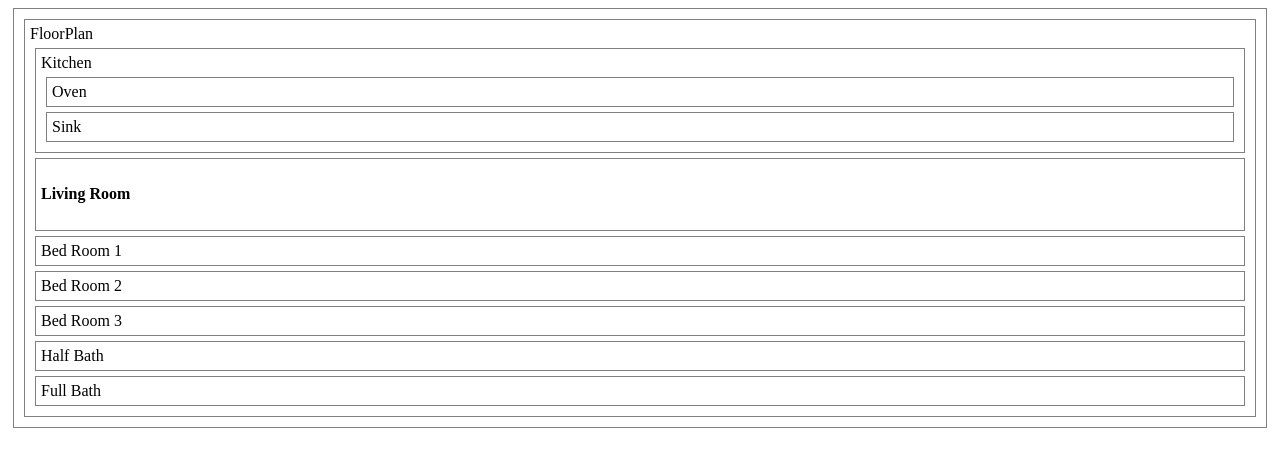
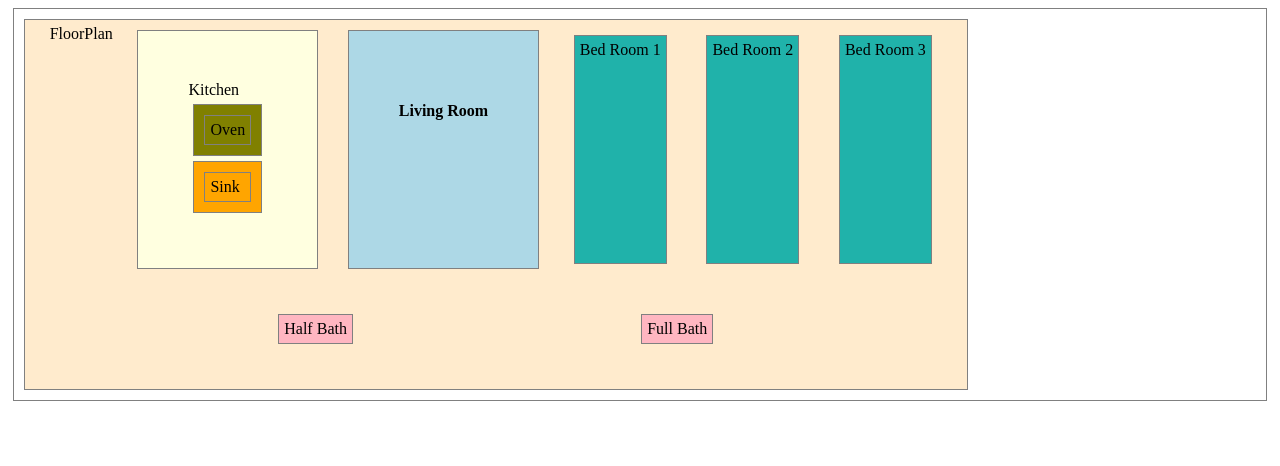
Before and after one commit to CCMatson/react-floorplan-lab, a React (Create React App) app: page / in a window 1280 px wide. Shown: the top 466 px of the page. Built offline with nearby package versions, Linux system fonts and the light colour scheme.

Commit message:
adding css

```diff
--- a/src/App.css
+++ b/src/App.css
@@ -2,12 +2,45 @@
   text-align: center;
 }
 
-.App-logo {
-  height: 40vmin;
-  pointer-events: none;
+.floor-plan{
+  background-color: blanchedalmond;
+  display: flex;
+  flex-direction: row;
+  flex-wrap: wrap;
+  justify-content: space-evenly;
+  width: 75%;;
 }
 
-@media (prefers-reduced-motion: no-preference) {
+.living-room{
+  background-color: lightblue;
+  padding: 50px;
+}
+
+.kitchen{
+  background-color: lightyellow;
+  padding: 50px;
+}
+
+.oven {
+  background-color: olive;
+}
+
+.sink {
+  background-color: orange;
+}
+
+.bedroom{
+  background-color: lightseagreen;
+  margin: 10px;
+}
+
+.bath{
+  background-color: lightpink;
+  margin: 40px;
+}
+
+
+@media (prefers-reduced-motion: no-pre7ference) {
   .App-logo {
     animation: App-logo-spin infinite 20s linear;
   }
--- a/src/App.js
+++ b/src/App.js
@@ -5,7 +5,9 @@ import FloorPlan from './FloorPlan';
 function App() {
   return (
     <>
+    <div className='floor-plan'>
       <FloorPlan name="FloorPlan" />
+      </div>
     </>
   );
 }
--- a/src/Bath.jsx
+++ b/src/Bath.jsx
@@ -1,7 +1,7 @@
 const Bath = (props) => {
   return (
     <>
-      <div>
+      <div className="bath">
       {props.size} {props.name}
       </div>
     </>
--- a/src/BedRoom.jsx
+++ b/src/BedRoom.jsx
@@ -2,7 +2,7 @@ const BedRoom = (props) => {
 
   return (
 <>
-<div>
+<div className="bedroom">
 {props.name} {props.bedNum}
 </div>
 </>
--- a/src/FloorPlan.jsx
+++ b/src/FloorPlan.jsx
@@ -4,19 +4,19 @@ import BedRoom from "./BedRoom";
 import Bath from "./Bath";
 
 const FloorPlan = (props) => {
-  const bedNum = ['1' , '2', '3']
+  const bedNum = ['1', '2', '3']
 
   return (
     <>
-      <div>{props.name}
-        < Kitchen name="Kitchen" />
-        < LivingRoom name="Living Room"/>
-        < BedRoom name="Bed Room" bedNum={bedNum[0]}/>
-        < BedRoom name="Bed Room" bedNum={bedNum[1]}/>
-        < BedRoom name="Bed Room" bedNum={bedNum[2]}/>
-        < Bath name="Bath" size="Half "/>
-        < Bath name="Bath" size="Full "/>
-      </div>
+      {props.name}
+      < Kitchen name="Kitchen" />
+      < LivingRoom name="Living Room" />
+      < BedRoom name="Bed Room" bedNum={bedNum[0]} />
+      < BedRoom name="Bed Room" bedNum={bedNum[1]} />
+      < BedRoom name="Bed Room" bedNum={bedNum[2]} />
+      < Bath name="Bath" size="Half " />
+      < Bath name="Bath" size="Full " />
+
     </>
   );
 }
--- a/src/Kitchen.jsx
+++ b/src/Kitchen.jsx
@@ -4,9 +4,9 @@ import Sink from "./Sink";
 const Kitchen = (props) => {
   return (
     <>
-      <div>{props.name}
-        <Oven name="Oven"/>
-        <Sink name="Sink"/>
+      <div className="kitchen">{props.name}
+        <div className="oven" ><Oven name="Oven"/></div>
+        <div className="sink"><Sink name="Sink"/></div>
       </div>
     </>
   );
--- a/src/LivingRoom.jsx
+++ b/src/LivingRoom.jsx
@@ -1,7 +1,7 @@
 const LivingRoom = (props) => {
   return (
     <>
-    <div>
+    <div className="living-room">
       <h4>{props.name}</h4>
     </div></>
 
```
